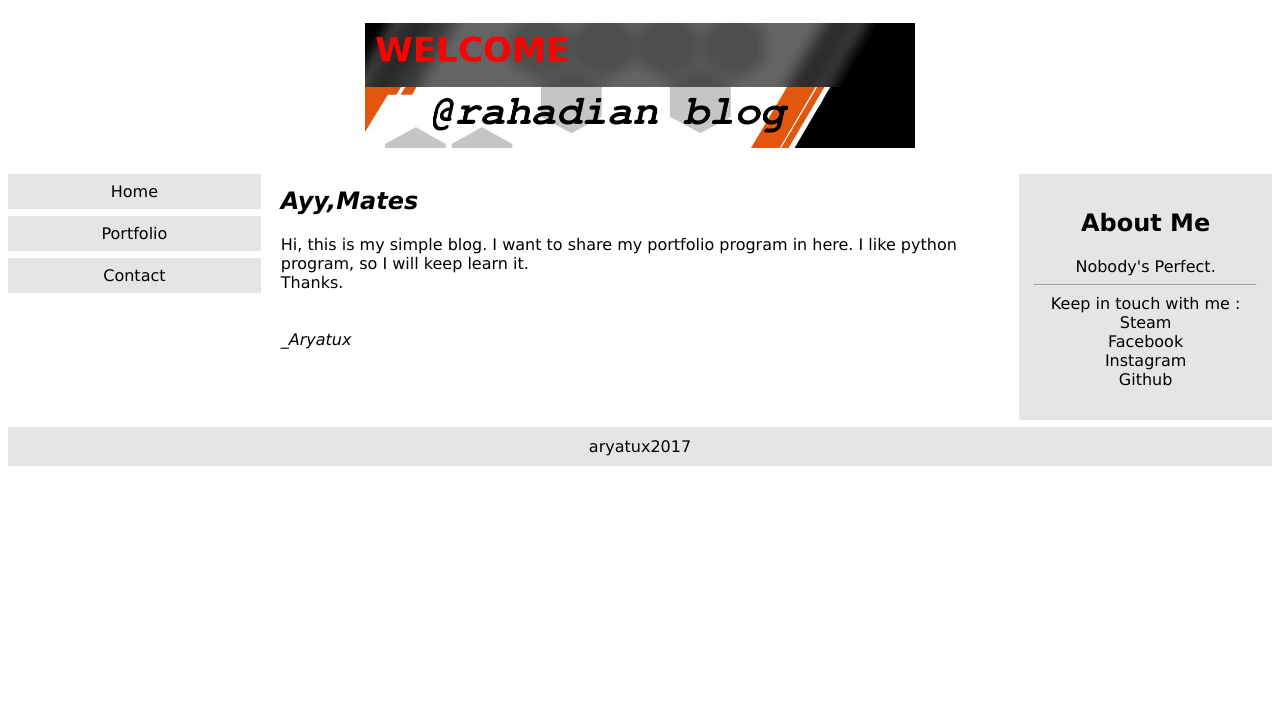
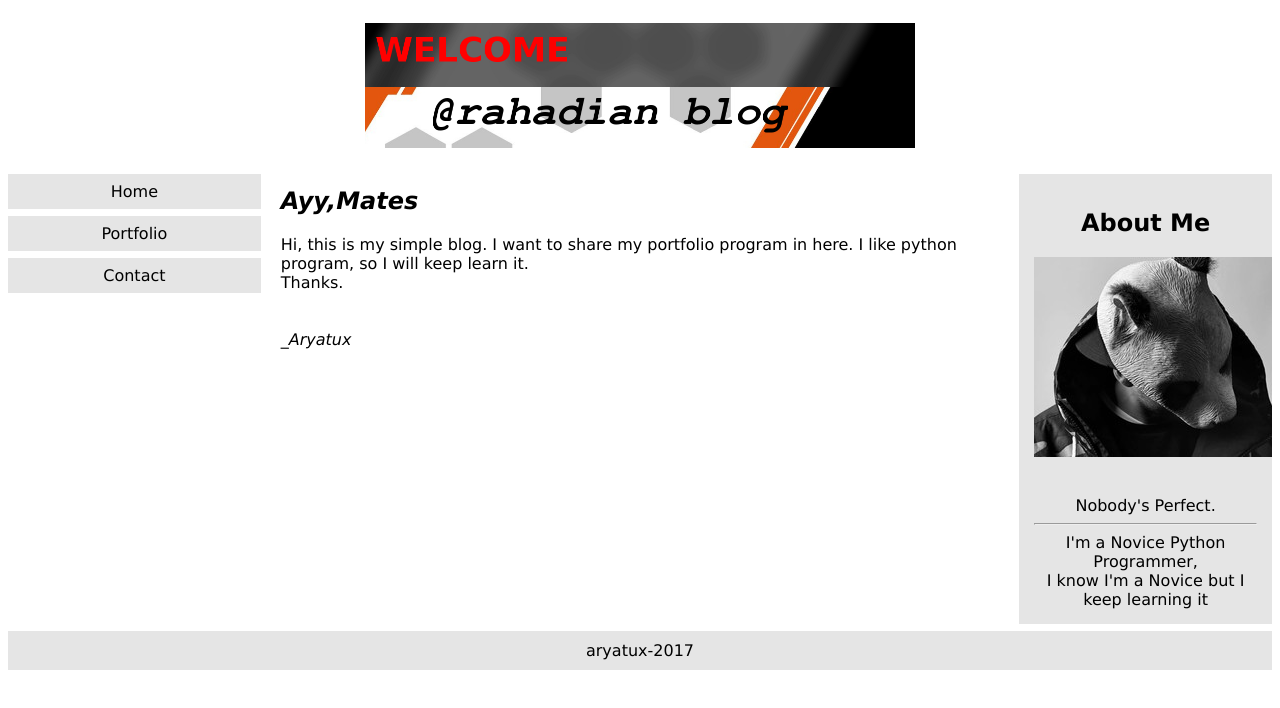
Before and after one commit to rahadian/rahadian.github.io, a plain HTML site: page index.html in a window 1280 px wide. Drawn offline with Linux system fonts and the light colour scheme.

Commit message:
Initial commit

```diff
--- a/index.html
+++ b/index.html
@@ -54,15 +54,13 @@ Thanks.<br><br><br>
  </div>
  <div class="right">
 <h2>About Me</h2>
+<center><img src="https://rahadian.github.io/assets/img/avatar/avatar.jpg"></center></br>
 <p><center>Nobody's Perfect.<br>
 <hr>
-Keep in touch with me :</center>
-Steam<br>
-Facebook<br>
-Instagram<br>
-Github<br></p>
+I'm a Novice Python Programmer, <br>
+I know I'm a Novice but I keep learning it</center>
  </div>
 </div>
-<div style="background-color:#e5e5e5;text-align:center;padding:10px;margin-top:7px;">aryatux2017</div>
+<div style="background-color:#e5e5e5;text-align:center;padding:10px;margin-top:7px;">aryatux-2017</div>
 </body>
 </html>
```
Also changed, not shown: assets/img/cover/bg1.png (added).
